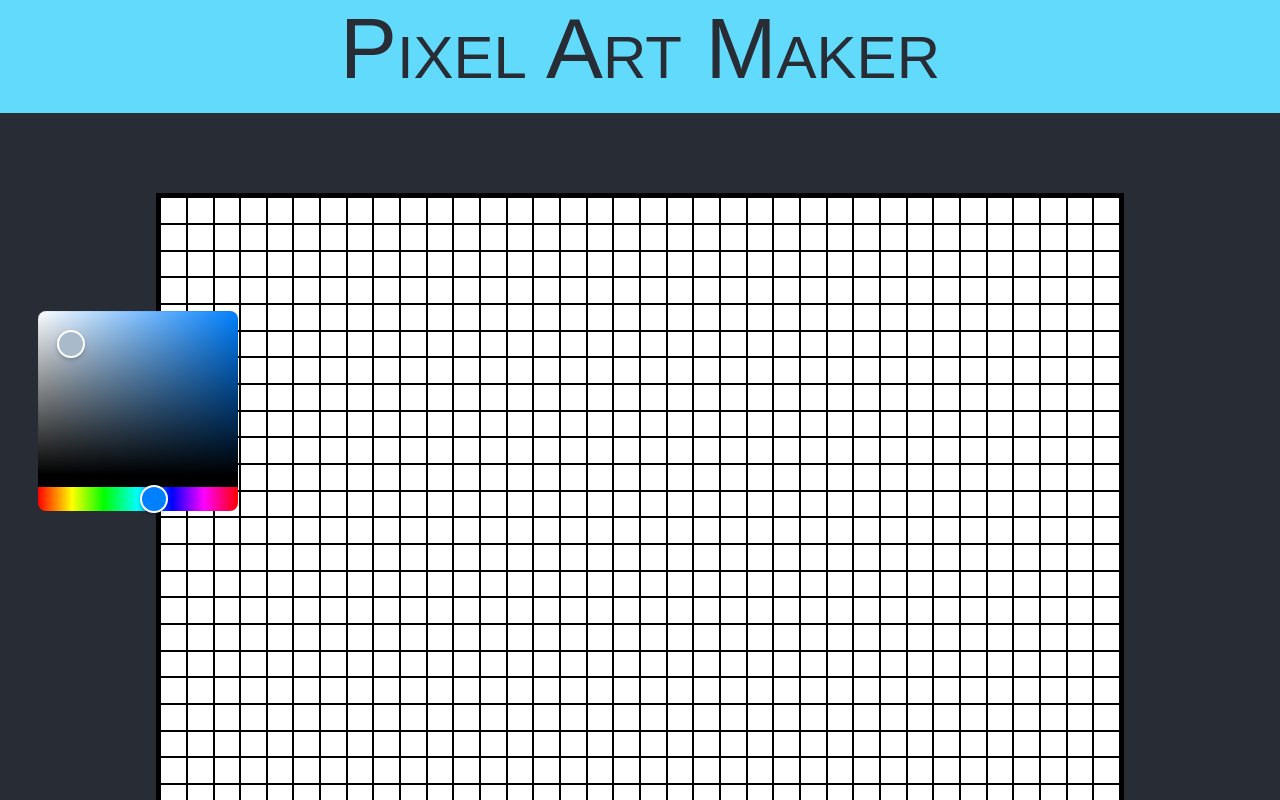
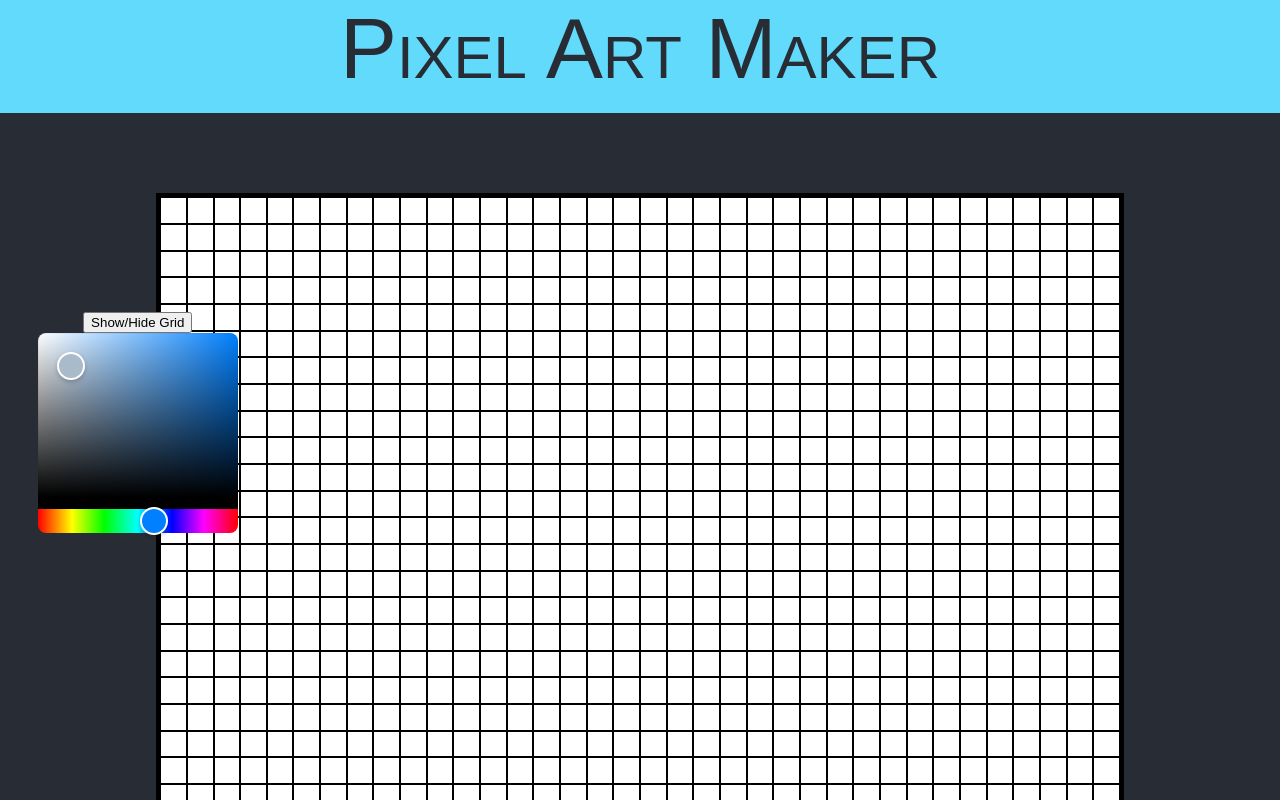
Before and after one commit to cjherte1/pixelart, a React (Create React App) app: page / in a window 1280 px wide. Shown: the top 800 px of the page. Built offline with nearby package versions, Linux system fonts and the light colour scheme.

Commit message:
added show/hide grid button and functionality

```diff
--- a/src/App.css
+++ b/src/App.css
@@ -41,3 +41,10 @@ table {
   border-collapse: collapse;
   border-spacing: 0;
 }
+
+.MyBox {
+  height: 2em;
+  width: 2em;
+  background-color: white;
+  cursor: pointer;
+}
--- a/src/App.js
+++ b/src/App.js
@@ -4,6 +4,9 @@ import React, { useState } from "react";
 import { HexColorPicker } from "react-colorful";
 
 function App() {
+  const [color, setColor] = useState("#aabbcc");
+  const [isDown, setIsDown] = useState(false);
+  const [hasBorder, setHasBorder] = useState(true);
   var boxes = [];
   for (var i = 0; i < 1296; ++i) {
     boxes.push(
@@ -15,9 +18,6 @@ function App() {
     );
   }
 
-  const [color, setColor] = useState("#aabbcc");
-  const [isDown, setIsDown] = useState(false);
-
   function handleClick(e) {
     e.target.style.backgroundColor = color;
   }
@@ -26,6 +26,13 @@ function App() {
     if (isDown === true) {
       e.target.style.backgroundColor = color;
     }
+  }
+
+  function gridHandler(e) {
+    for (let a of document.getElementsByClassName("MyBox")) {
+      hasBorder ? (a.style.borderWidth = "0") : (a.style.borderWidth = "0.1em");
+    }
+    hasBorder ? setHasBorder(false) : setHasBorder(true);
   }
 
   document.body.addEventListener("mousedown", handleMouseDown);
@@ -43,6 +50,9 @@ function App() {
     <div className="App">
       <div className="Banner"> Pixel Art Maker </div>
       <div className="PickerContainer">
+        <button className="gridButton" onClick={gridHandler}>
+          Show/Hide Grid
+        </button>
         <HexColorPicker color={color} onChange={setColor} />
       </div>
       <div className="Canvas">{boxes}</div>
```
